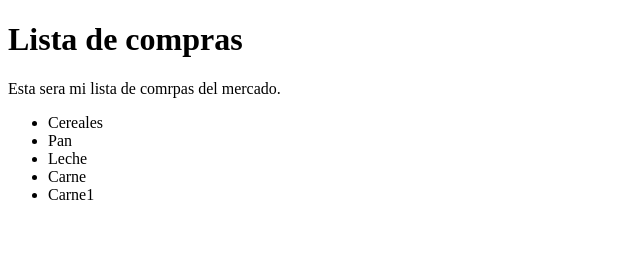
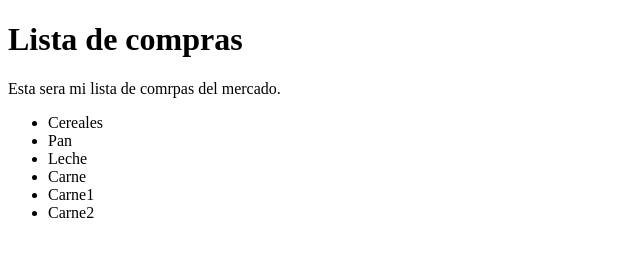
Before and after one commit to JoseMejiaVelez/html_ejemplo-1, a plain HTML site: page index.html in a window 1280 px wide. Shown: the full height of the page, 0-640 px from the left. Drawn offline with Linux system fonts and the light colour scheme.

Commit message:
Update index.html

```diff
--- a/index.html
+++ b/index.html
@@ -14,7 +14,7 @@
             <li>Leche</li>
             <li>Carne</li>
             <li>Carne1</li>
-
+            <li>Carne2</li>
         </ul>
 
 
```
